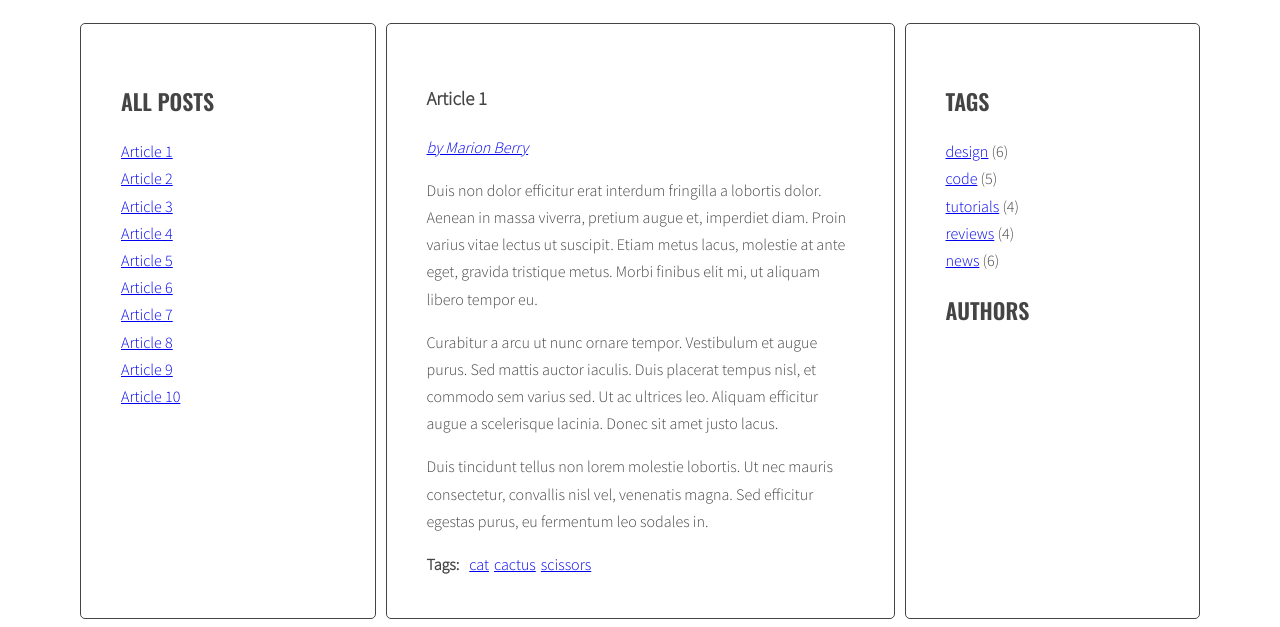
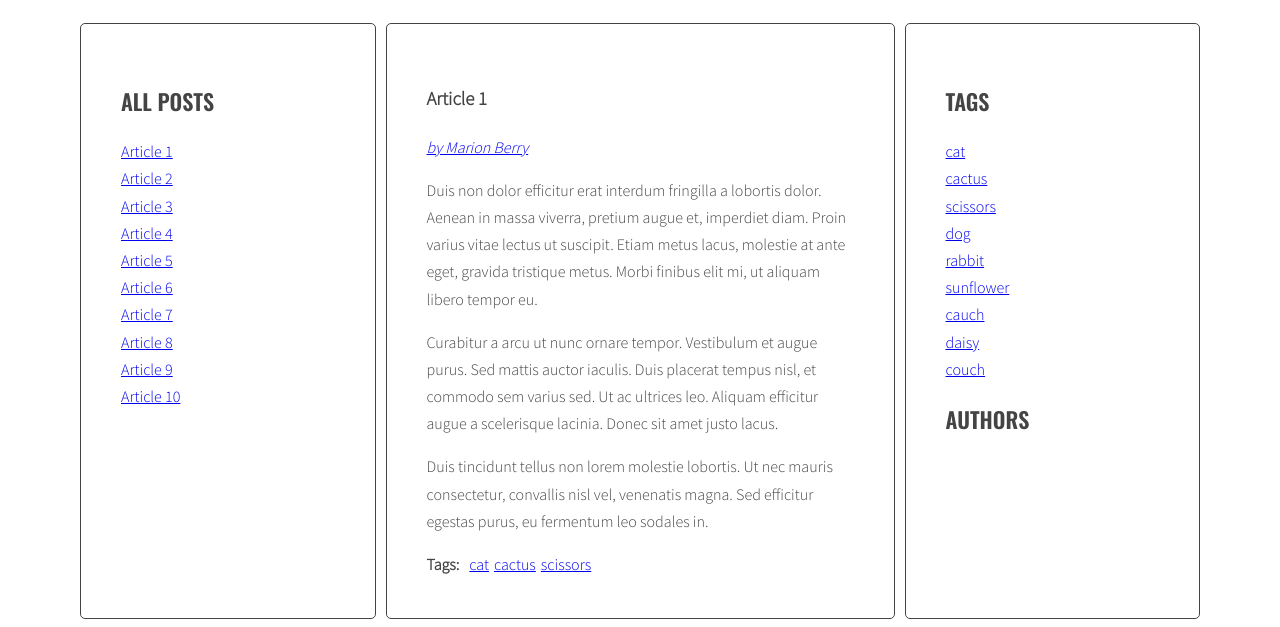
Before and after one commit to AKaszuba96/javascript-blog, a website: page index.html in a window 1280 px wide. Shown: the part 220-847 px from the top of the page. Drawn offline with nearby package versions, Linux system fonts and the light colour scheme.

Commit message:
Create list of tags in right column

```diff
--- a/index.html
+++ b/index.html
@@ -167,13 +167,7 @@
             </section>
             <aside class="sidebar">
               <h2 class="section-title">Tags</h2>
-              <ul class="list tags">
-                <li><a href="#">design</a> <span>(6)</span></li>
-                <li><a href="#">code</a> <span>(5)</span></li>
-                <li><a href="#">tutorials</a> <span>(4)</span></li>
-                <li><a href="#">reviews</a> <span>(4)</span></li>
-                <li><a href="#">news</a> <span>(6)</span></li>
-              </ul>
+              <ul class="list tags"></ul>
               <h2 class="section-title">Authors</h2>
               <ul class="list authors"></ul>
             </aside>
--- a/js/script.js
+++ b/js/script.js
@@ -50,7 +50,8 @@
         optTitleSelector = '.post-title',
         optTitleListSelector = '.titles',
         optArticleTagsSelector = '.post-tags .list',
-        optArticleAuthorSelector = '.post-author';
+        optArticleAuthorSelector = '.post-author',
+        optTagsListSelector = '.tags.list';
 
 
     const generateTitleLinks = function(customSelector = ''){
@@ -90,8 +91,6 @@
         addClickListenersToArticles();
     };
 
-    generateTitleLinks();
-
     // Wyświetlanie artykułów po kliknięciu cz.2
     function addClickListenersToArticles(){
         const links = document.querySelectorAll('.titles a');
@@ -102,10 +101,13 @@
         }
     }
 
-    addClickListenersToArticles();
+    generateTitleLinks();
+    // addClickListenersToArticles();
 
     // Generowanie tagów
     function generateTags(){
+        /* [NEW] create a new variable allTags with an empty array */
+        let allTags = [];
         /* find all articles */
         const articles = document.querySelectorAll(optArticleSelector);
         console.log('Tags articles: ', articles);
@@ -137,6 +139,12 @@
                 /* add generated code to html variable */
                 html = html + codeHTML;
 
+                /* [NEW] check if this link is NOT already in allTags */
+                if (allTags.indexOf(codeHTML) == -1){
+                    /* [NEW] add generated code to allTags array */
+                    allTags.push(codeHTML);
+                }
+
             /* END LOOP: for each tag */
             }
 
@@ -145,6 +153,11 @@
 
         /* END LOOP: for every article: */
         }
+        /* [NEW] find list of tags in right column */
+        const tagList = document.querySelector(optTagsListSelector);
+
+        /* [NEW] add html from allTags to tagList */
+        tagList.innerHTML = allTags.join(' ');
     }
 
     generateTags();
```
